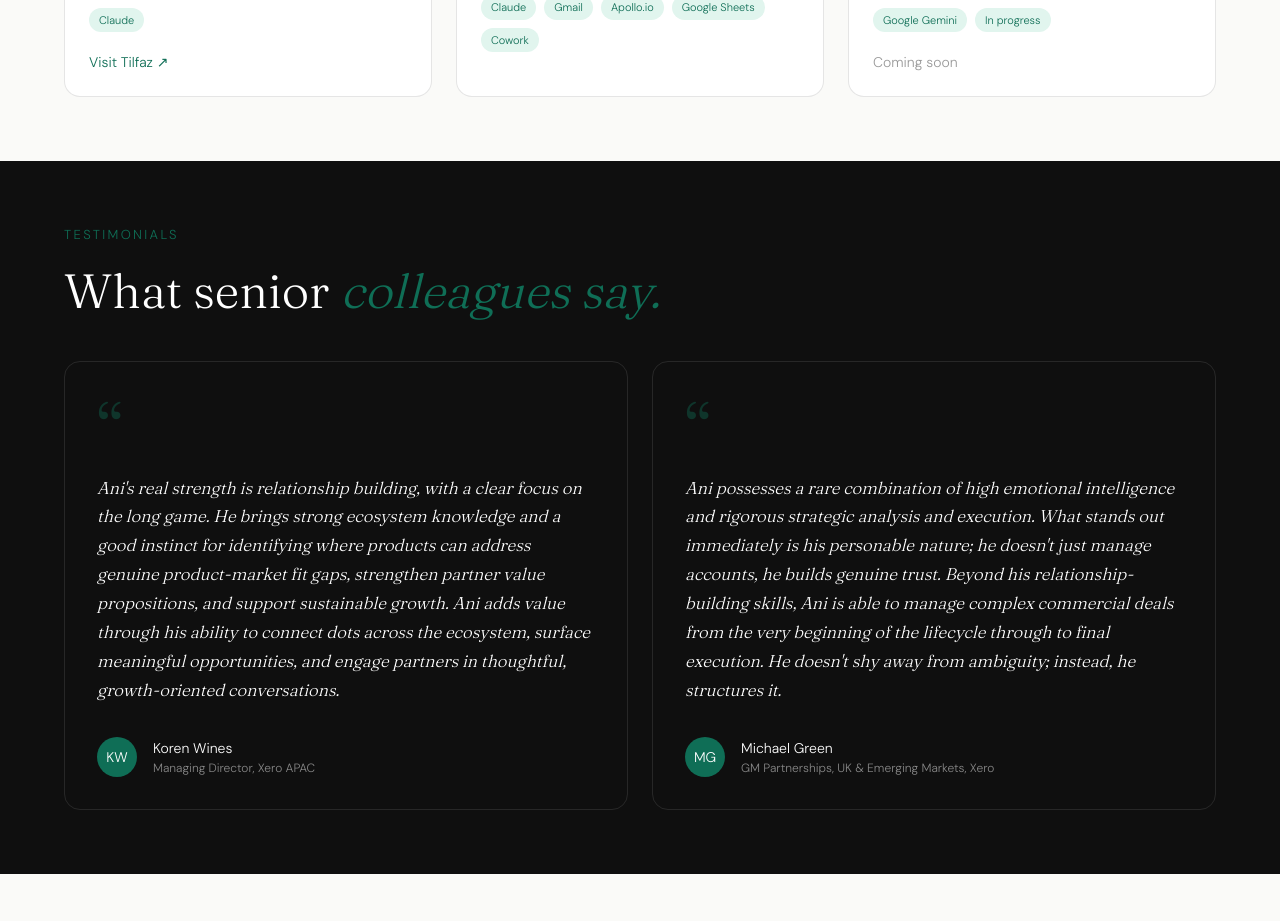
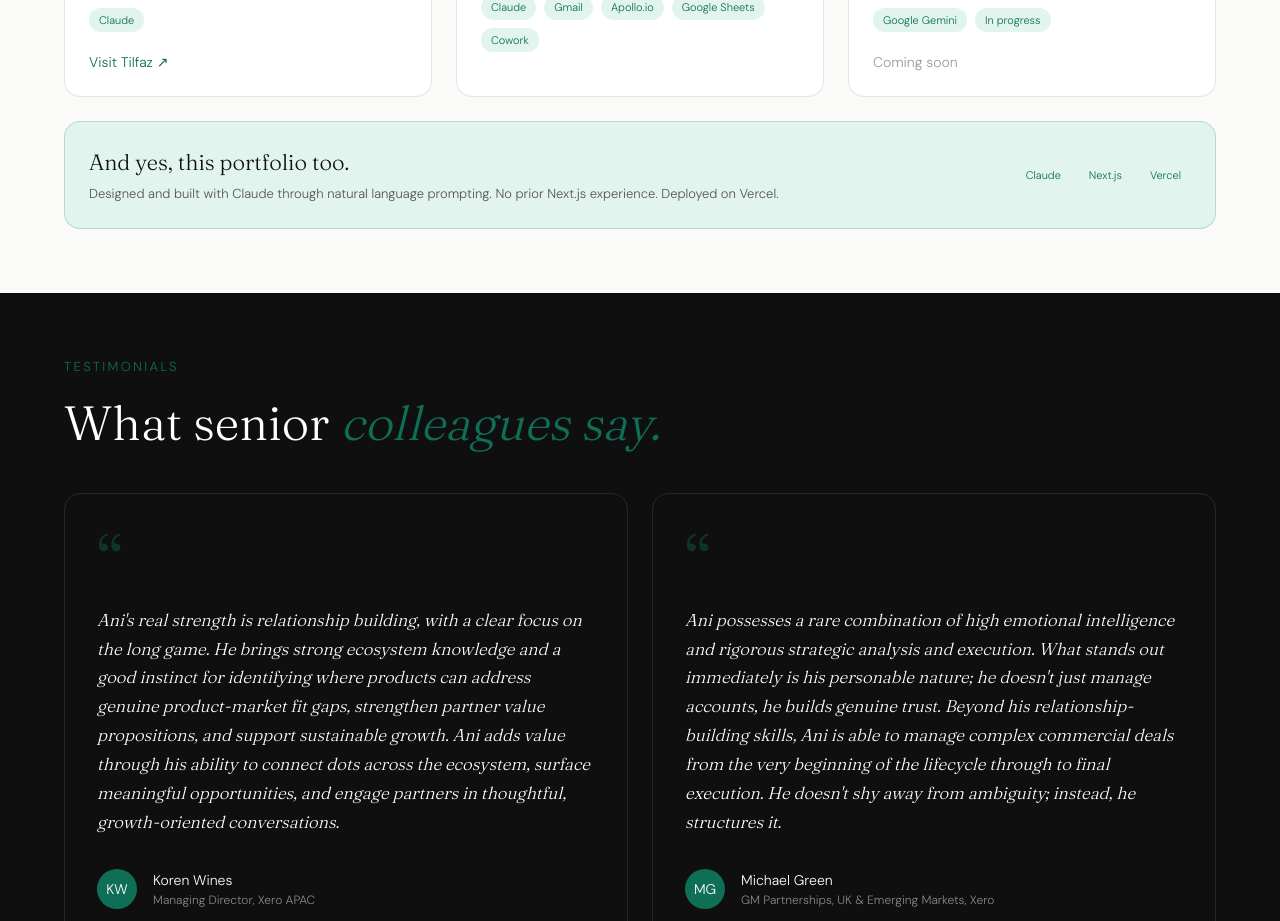
Before and after one commit to anirudhgt9/portfolio, a Next.js app: page / in a window 1280 px wide. Shown: the part 3680-4601 px from the top of the page. Built offline with nearby package versions, Linux system fonts and the light colour scheme.

Commit message:
Builds: add full-width portfolio banner card with teal bg

```diff
--- a/app/page.tsx
+++ b/app/page.tsx
@@ -587,6 +587,22 @@ function Builds() {
             comingSoon
           />
         </div>
+
+        <div className="mt-6 bg-[#E1F5EE] border border-[#0F6E56]/20 rounded-2xl px-6 py-6 flex flex-col sm:flex-row sm:items-center sm:justify-between gap-4" style={{ borderWidth: "0.5px" }}>
+          <div>
+            <h3 className="font-fraunces font-light text-[22px] text-[#0F0F0F] mb-1">
+              And yes, this portfolio too.
+            </h3>
+            <p className="text-[13px] font-dm-sans font-light text-[#555555] leading-relaxed">
+              Designed and built with Claude through natural language prompting. No prior Next.js experience. Deployed on Vercel.
+            </p>
+          </div>
+          <div className="flex flex-wrap gap-2 sm:shrink-0">
+            {["Claude", "Next.js", "Vercel"].map((t) => (
+              <TechPill key={t}>{t}</TechPill>
+            ))}
+          </div>
+        </div>
       </div>
     </section>
   );
```
